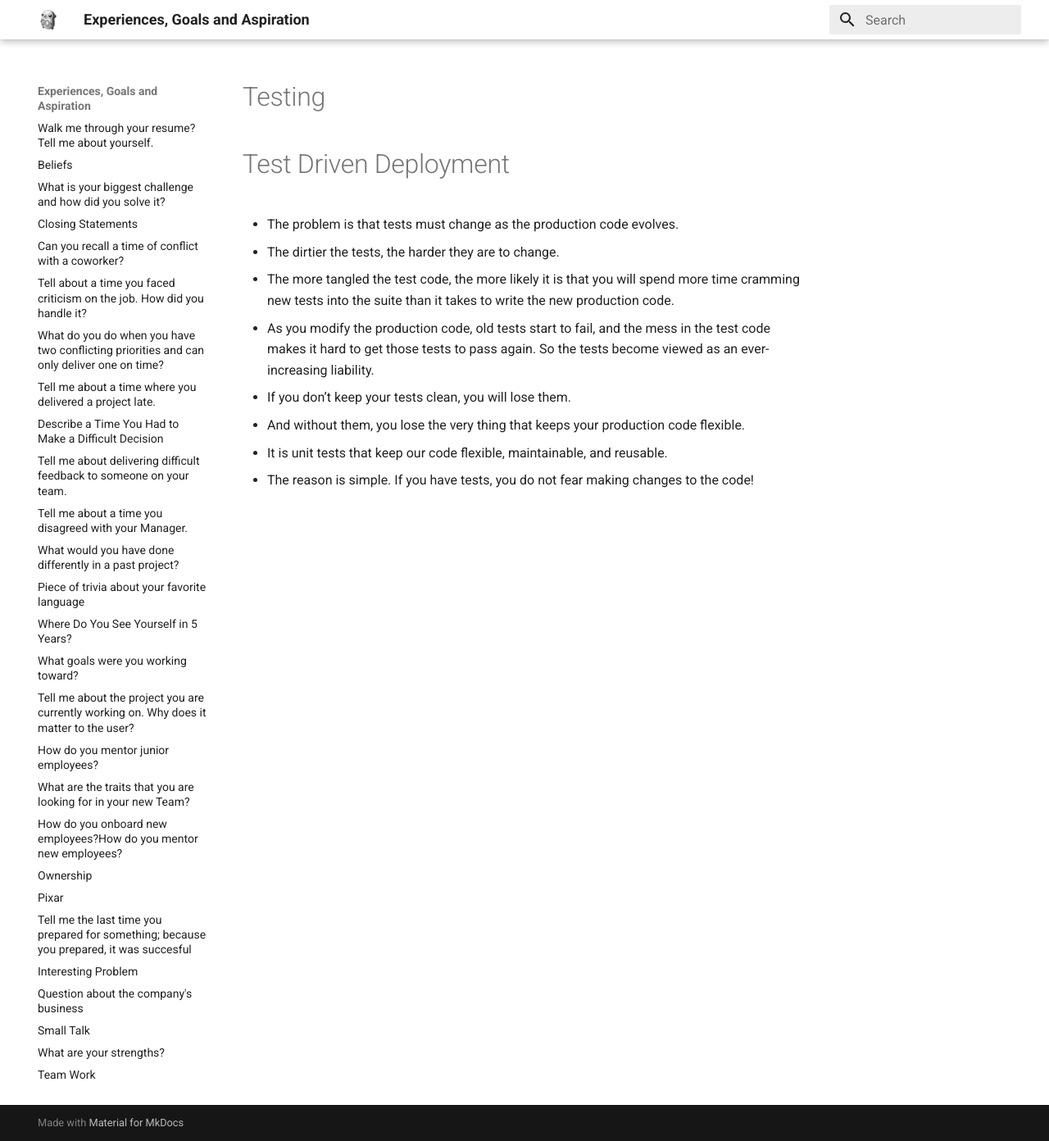
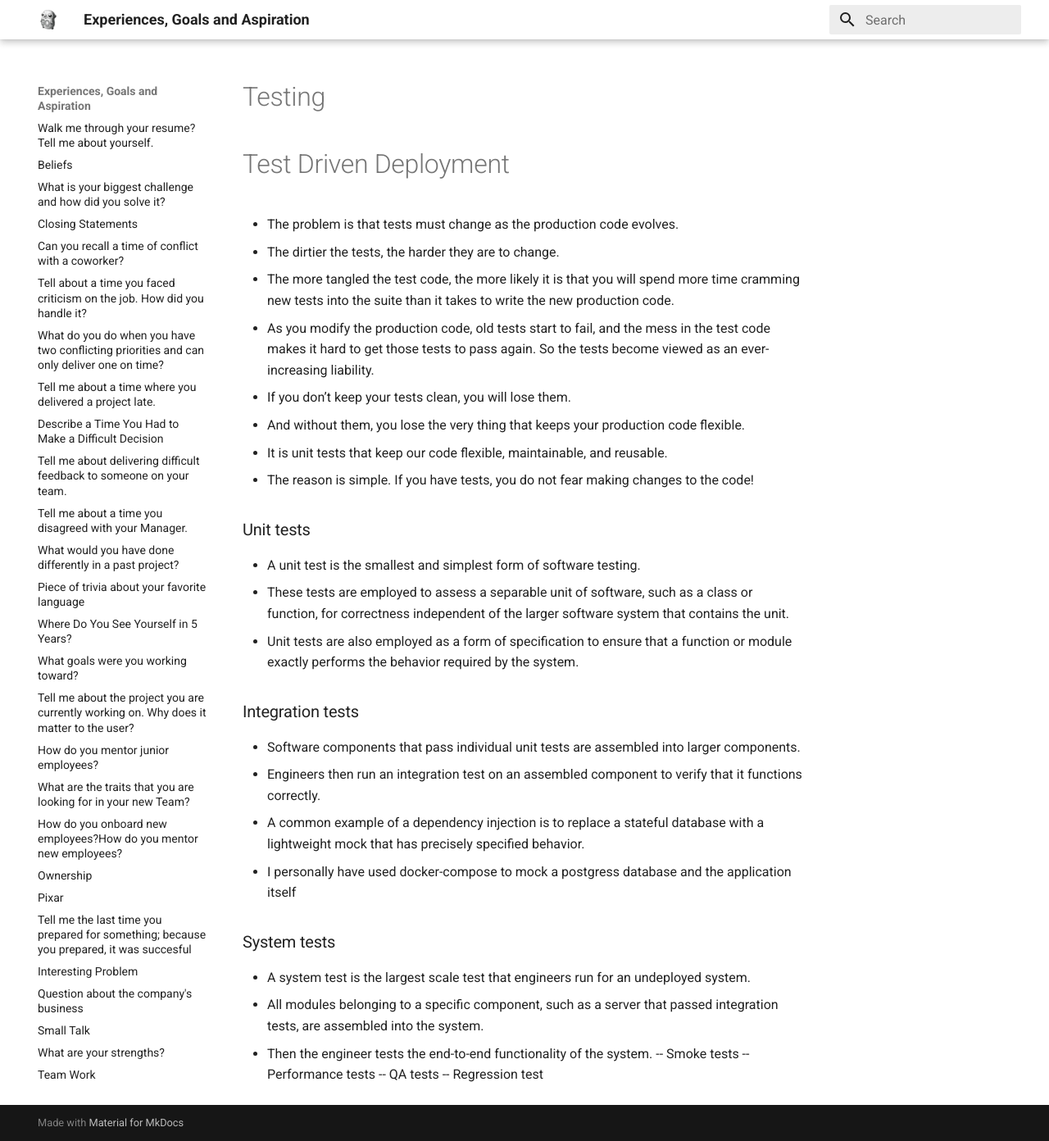
Before and after one commit to stashedUp/experiences, an MkDocs documentation site: the page built from docs/Testing.md, in a window 1280 px wide and 1392 px high. Shown: the whole window at 82% size. Built offline with MkDocs 1.6.1 and Material for MkDocs 9.7.7, drawn with Linux system fonts in a browser that asks for light colours.

Commit message:
Update Testing.md

```diff
--- a/docs/Testing.md
+++ b/docs/Testing.md
@@ -15,3 +15,23 @@ it hard to get those tests to pass again. So the tests become viewed as an ever-
 - And without them, you lose the very thing that keeps your production code flexible.
 - It is unit tests that keep our code flexible, maintainable, and reusable.
 - The reason is simple. If you have tests, you do not fear making changes to the code!
+
+### Unit tests
+- A unit test is the smallest and simplest form of software testing.
+- These tests are employed to assess a separable unit of software, such as a class or function, for correctness independent of the larger software system that contains the unit.
+- Unit tests are also employed as a form of specification to ensure that a function or module exactly performs the behavior required by the system.
+
+### Integration tests
+- Software components that pass individual unit tests are assembled into larger components.
+- Engineers then run an integration test on an assembled component to verify that it functions correctly.
+- A common example of a dependency injection is to replace a stateful database with a lightweight mock that has precisely specified behavior.
+- I personally have used docker-compose to mock a postgress database and the application itself
+
+### System tests
+- A system test is the largest scale test that engineers run for an undeployed system.
+- All modules belonging to a specific component, such as a server that passed integration tests, are assembled into the system.
+- Then the engineer tests the end-to-end functionality of the system.
+-- Smoke tests
+-- Performance tests
+-- QA tests
+-- Regression test
```
